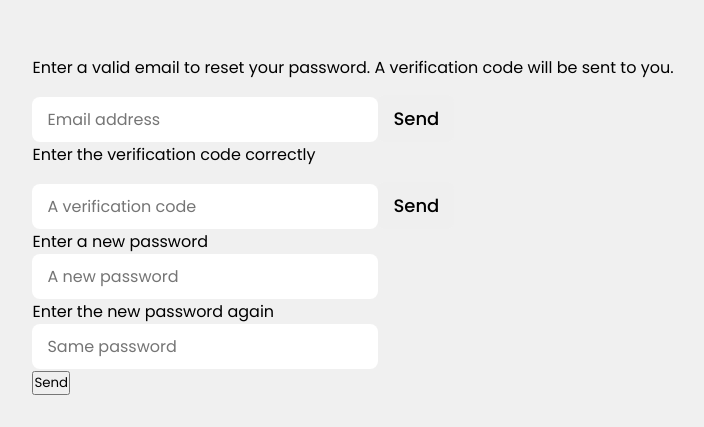
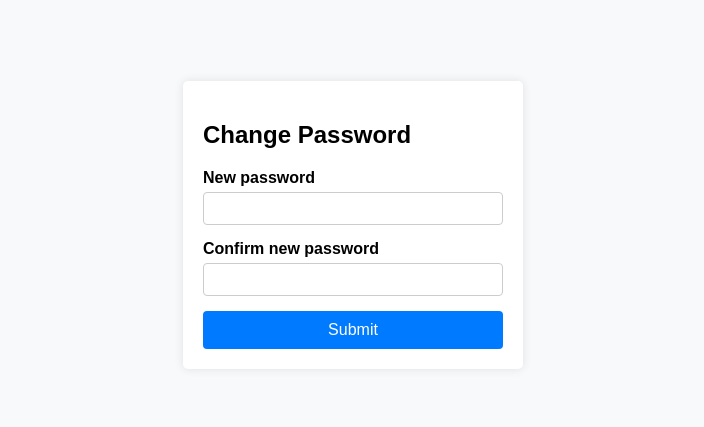
Before and after one commit to devSummon99/task-manager-server, a React (Vite) app in the folder client/task-manager-client/: page / in a window 1280 px wide. Shown: the part 175-602 px from the top of the page, without its empty margins (287-991 px from the left). Built offline with nearby package versions, Linux system fonts and the light colour scheme.

Commit message:
password-recovery-manager

```diff
--- a/client/task-manager-client/src/auth/components/Auth.jsx
+++ b/client/task-manager-client/src/auth/components/Auth.jsx
@@ -4,10 +4,12 @@
 import "boxicons";
 //import Register from "./Register";
 //import Login from "./Login";
-import ForgetPassword from "./ForgetPassword";
+//import ForgetPassword from "./ForgetPassword";
 import ChangePassword from "./ChangePassword";
+//import OTPvalue from "./OTPvalue";
 //styles
-import "./auth.css";
+//import "./auth.css";
+
 
 
 
@@ -18,7 +20,6 @@ function Auth() {
 
   return (
  <>
-  <ForgetPassword />
   <ChangePassword />
  </>
 
@@ -30,5 +31,9 @@ function Auth() {
       <Register classNameUsed = {classNameUsed} setclassNameUsed = {setclassNameUsed}/>
       <Login  classNameUsed = {classNameUsed} setclassNameUsed = {setclassNameUsed}/>
     </div>
+
+
+  <OTPvalue/>
+   <ForgetPassword />
 */
 export default Auth;
--- a/client/task-manager-client/src/auth/components/ChangePassword.jsx
+++ b/client/task-manager-client/src/auth/components/ChangePassword.jsx
@@ -1,28 +1,27 @@
+/* eslint-disable react/no-unknown-property */
 //libs
 
 //components
 
 //styles
+import "./change.css";
 
 function ChangePassword() {
   return (
-    <section className="change-password">
-      <div className="first-container">
-        <p>Enter a new password</p>
-        <form>
-          <input type="password" placeholder="A new password" required />
-        </form>
-      </div>
-      <div className="second-container">
-        <p>Enter the new password again</p>
-        <form>
-          <input type="password" placeholder="Same password" required />
-        </form>
-      </div>
-      <button type="submit" className="btn">
-        Send
-      </button>
-    </section>
+    <div className="container">
+    <h2>Change Password</h2>
+    <form>
+        <div className="form-group">
+            <label for="new-password">New password</label>
+            <input type="password" id="new-password" name="new-password"/>
+        </div>
+        <div className="form-group">
+            <label for="confirm-password">Confirm new password</label>
+            <input type="password" id="confirm-password" name="confirm-password"/>
+        </div>
+        <button type="submit" className="btn">Submit</button>
+    </form>
+</div>
   );
 }
 
--- a/client/task-manager-client/src/auth/components/ForgetPassword.jsx
+++ b/client/task-manager-client/src/auth/components/ForgetPassword.jsx
@@ -1,32 +1,24 @@
+import "./forget.css";
+
 function ForgetPassword() {
   return (
-    <div className="recovery-pass-container">
-      <section className="recovery-email-section">
-        <div className="text-email-container">
-          <p>
-            Enter a valid email to reset your password. A verification code will
-            be sent to you.
-          </p>
+    <div className="container">
+      <section className="section-container">
+        <h1>Reset your password</h1>
+        <p>
+          Enter your email address below and we will send you a link to reset
+          your password.
+        </p>
+        <div className="input-group">
+          <input type="email" placeholder="Email Address" />
+          <i className="fa fa-envelope"></i>
         </div>
-        <form>
-          <input type="email" placeholder="Email address" required />
-          <button type="submit" className="btn">
-            Send
-          </button>
-        </form>
-      </section>
-      <section className="recovery-token-section">
-      <div className="text-token-container">
-          <p>
-          Enter the verification code correctly
-          </p>
-        </div>
-        <form>
-          <input type="number" placeholder="A verification code" required />
-          <button type="submit" className="btn">
-            Send
-          </button>
-          </form>
+        <a href="#" className="btn">
+          Send
+        </a>
+        <a href="#" className="login-link">
+          Log in
+        </a>
       </section>
     </div>
   );
--- /dev/null
+++ b/client/task-manager-client/src/auth/components/OTPvalue.jsx
@@ -0,0 +1,27 @@
+/* eslint-disable react/no-unescaped-entities */
+/* eslint-disable react/no-unknown-property */
+
+import './otp.css';
+
+function OTPvalue() {
+  return (
+    <div className="container">
+      <h1>Verify</h1>
+      <p>Your code was sent to you via email</p>
+      <div className="code-inputs">
+        <input type="text" maxlength="1" value="1" />
+        <input type="text" maxlength="1" value="2" />
+        <input type="text" maxlength="1" value="3" />
+        <input type="text" maxlength="1" value="5" />
+        <input type="text" maxlength="1" value="6" />
+        <input type="text" maxlength="1" value="6" />
+      </div>
+      <button className="verify-button">Verify</button>
+      <a href="#" className="resend-link">
+        Didn't receive code? <span>Request again</span>
+      </a>
+    </div>
+  );
+}
+
+export default OTPvalue;
--- /dev/null
+++ b/client/task-manager-client/src/auth/components/change.css
@@ -0,0 +1,53 @@
+body {
+    font-family: Arial, sans-serif;
+    display: flex;
+    justify-content: center;
+    align-items: center;
+    height: 100vh;
+    margin: 0;
+    background-color: #f8f9fa;
+}
+.container {
+    background-color: #fff;
+    padding: 20px;
+    border-radius: 5px;
+    box-shadow: 0 0 10px rgba(0, 0, 0, 0.1);
+    width: 300px;
+}
+h2 {
+    font-size: 24px;
+    margin-bottom: 20px;
+}
+.form-group {
+    margin-bottom: 15px;
+}
+.form-group label {
+    display: block;
+    margin-bottom: 5px;
+    font-weight: bold;
+}
+.form-group input {
+    width: 100%;
+    padding: 8px;
+    box-sizing: border-box;
+    border: 1px solid #ccc;
+    border-radius: 4px;
+}
+.form-group input:focus {
+    border-color: #007bff;
+    outline: none;
+}
+.btn {
+    display: inline-block;
+    width: 100%;
+    padding: 10px;
+    background-color: #007bff;
+    color: #fff;
+    border: none;
+    border-radius: 4px;
+    font-size: 16px;
+    cursor: pointer;
+}
+.btn:hover {
+    background-color: #0056b3;
+}
--- /dev/null
+++ b/client/task-manager-client/src/auth/components/forget.css
@@ -0,0 +1,67 @@
+body {
+    font-family: Arial, sans-serif;
+    display: flex;
+    justify-content: center;
+    align-items: center;
+    height: 100vh;
+    margin: 0;
+    background-color: #f8f9fa;
+}
+.section-container {
+    text-align: center;
+    background-color: #fff;
+    padding: 40px;
+    border-radius: 8px;
+    box-shadow: 0 0 10px rgba(0, 0, 0, 0.1);
+}
+h1 {
+    font-size: 24px;
+    margin-bottom: 20px;
+}
+p {
+    font-size: 16px;
+    color: #666;
+    margin-bottom: 20px;
+}
+.input-group {
+    position: relative;
+    margin-bottom: 20px;
+}
+.input-group input {
+    width: 100%;
+    padding: 10px 40px 10px 10px;
+    font-size: 16px;
+    border: 2px solid #d1e7ff;
+    border-radius: 4px;
+}
+.input-group .fa {
+    position: absolute;
+    right: 10px;
+    top: 50%;
+    transform: translateY(-50%);
+    color: #666;
+}
+.btn {
+    display: inline-block;
+    padding: 10px 20px;
+    font-size: 16px;
+    color: #fff;
+    background-color: #007bff;
+    border: none;
+    border-radius: 4px;
+    cursor: pointer;
+    text-decoration: none;
+}
+.btn:hover {
+    background-color: #0056b3;
+}
+.login-link {
+    display: block;
+    margin-top: 20px;
+    font-size: 14px;
+    color: #007bff;
+    text-decoration: none;
+}
+.login-link:hover {
+    text-decoration: underline;
+}
--- /dev/null
+++ b/client/task-manager-client/src/auth/components/otp.css
@@ -0,0 +1,61 @@
+body {
+    display: flex;
+    justify-content: center;
+    align-items: center;
+    height: 100vh;
+    margin: 0;
+    background-color: #d0c7f6;
+    font-family: Arial, sans-serif;
+}
+.container {
+    background-color: white;
+    padding: 40px;
+    border-radius: 10px;
+    box-shadow: 0 4px 8px rgba(0, 0, 0, 0.1);
+    text-align: center;
+}
+.container h1 {
+    font-size: 24px;
+    margin-bottom: 10px;
+}
+.container p {
+    font-size: 16px;
+    color: #555;
+    margin-bottom: 20px;
+}
+.code-inputs {
+    display: flex;
+    justify-content: center;
+    gap: 10px;
+    margin-bottom: 20px;
+}
+.code-inputs input {
+    width: 40px;
+    height: 40px;
+    text-align: center;
+    font-size: 18px;
+    border: 1px solid #ccc;
+    border-radius: 5px;
+}
+.verify-button {
+    background-color: #007bff;
+    color: white;
+    border: none;
+    padding: 10px 20px;
+    border-radius: 5px;
+    font-size: 16px;
+    cursor: pointer;
+}
+.verify-button:hover {
+    background-color: #0056b3;
+}
+.resend-link {
+    display: block;
+    margin-top: 20px;
+    font-size: 14px;
+    color: #007bff;
+    text-decoration: none;
+}
+.resend-link:hover {
+    text-decoration: underline;
+}
```
